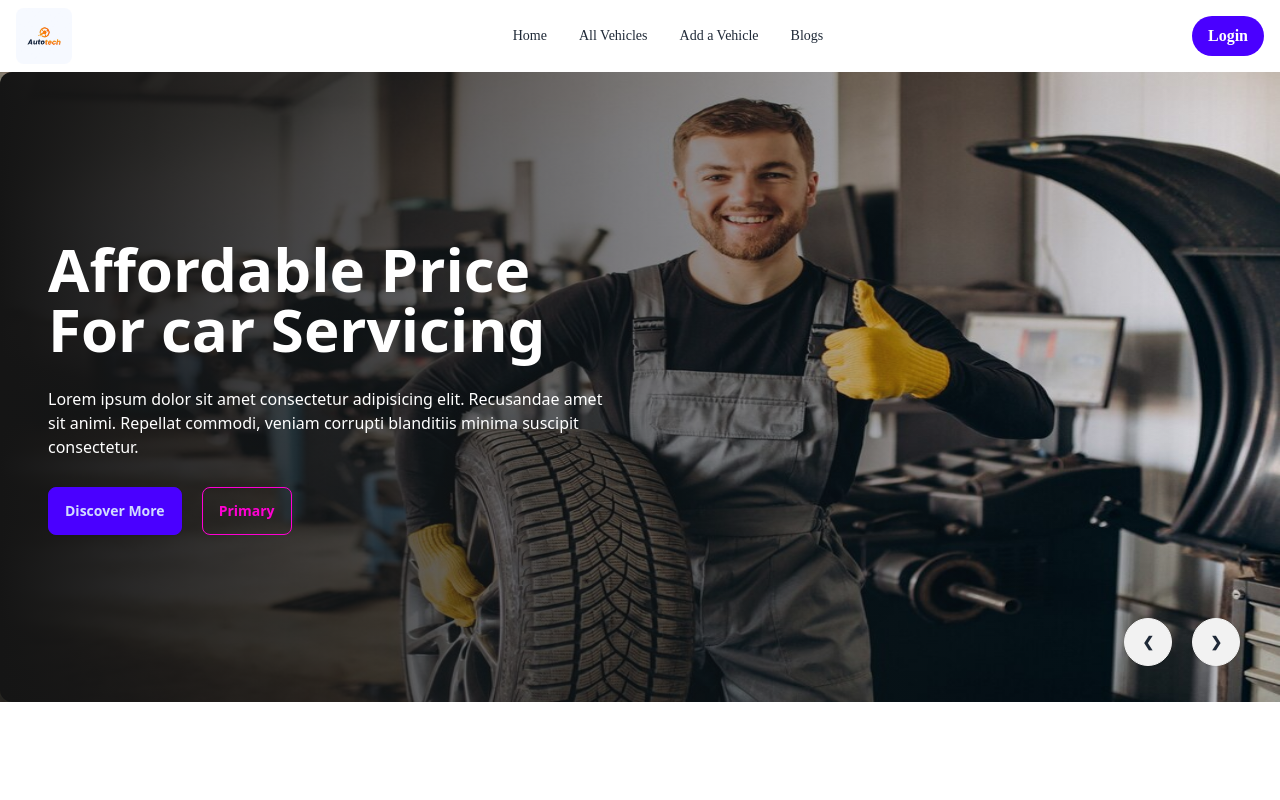
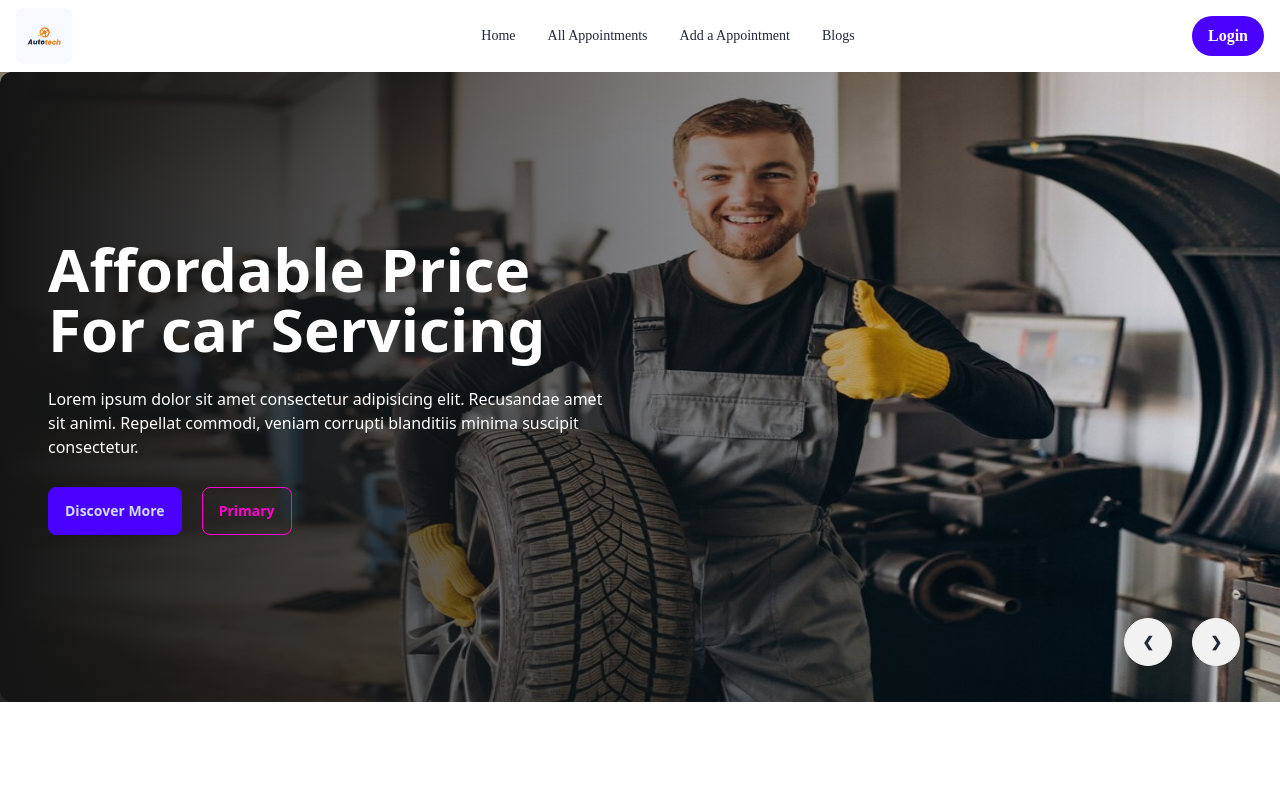
Before and after one commit to Ashrafulhiderjayed/autotech-client-au, a React (Vite) app: page / in a window 1280 px wide. Shown: the top 800 px of the page. Built offline with nearby package versions, Linux system fonts and the light colour scheme; no server answers.

Commit message:
service section head part done

```diff
--- a/public/services.json
+++ b/public/services.json
@@ -1,6 +1,5 @@
 [
     {
-        "_id": "635a0c0b64a6d231228942ae",
         "service_id": "01",
         "title": "Engine Oil Change",
         "img": "https://i.ibb.co/5YmGbBd/s1.webp",
@@ -26,7 +25,6 @@
         ]
     },
     {
-        "_id": "635a0c0b64a6d231228942af",
         "service_id": "02",
         "title": "Diagnostic",
         "img": "https://i.ibb.co/yfcsvVd/s2.webp",
@@ -52,7 +50,6 @@
         ]
     },
     {
-        "_id": "635b591a1dafe382a9da8c96",
         "service_id": "03",
         "title": "Engines",
         "img": "https://i.ibb.co/F0jDvQd/s3.webp",
@@ -78,7 +75,6 @@
         ]
     },
     {
-        "_id": "635b5afc1dafe382a9da8c98",
         "service_id": "04",
         "title": "Brakes",
         "img": "https://i.ibb.co/F0jDvQd/s3.webp",
@@ -104,7 +100,6 @@
         ]
     },
     {
-        "_id": "635b5b691dafe382a9da8c99",
         "service_id": "05",
         "title": "Transmissions",
         "img": "https://i.ibb.co/34cnWkn/s5.webp",
@@ -130,7 +125,6 @@
         ]
     },
     {
-        "_id": "635b5ba51dafe382a9da8c9a",
         "service_id": "06",
         "title": "Tires & Wheels:",
         "img": "https://i.ibb.co/bmcZczT/s6.webp",
--- a/src/Layout/Main.jsx
+++ b/src/Layout/Main.jsx
@@ -1,13 +1,17 @@
-import { Outlet } from 'react-router-dom';
+import { Outlet, useLocation } from 'react-router-dom';
 import Footer from '../pages/Shared/Footer/Footer';
 import Navbar from '../pages/Shared/Navbar/Navbar';
 
 const Main = () => {
+    const location = useLocation();
+
+    const removeNavFooter = location.pathname.includes('login') || location.pathname.includes('signup');
+
     return (
         <div>
-            <Navbar></Navbar>
+            { removeNavFooter || <Navbar></Navbar>}
             <Outlet />
-            <Footer></Footer>
+            { removeNavFooter || <Footer></Footer>}
         </div>
     );
 };
--- a/src/Routes/Reoutes.jsx
+++ b/src/Routes/Reoutes.jsx
@@ -3,6 +3,7 @@ import Main from "../Layout/Main";
 import Home from "../pages/Home/Home/Home";
 import Login from "../pages/Login/Login";
 import SignUp from "../pages/SignUp/SignUp";
+import Services from "../pages/Services/Services";
 
 const router = createBrowserRouter([
     {
@@ -21,6 +22,10 @@ const router = createBrowserRouter([
           path: 'signup',
           element: <SignUp></SignUp>
         },
+        {
+          path: '/services',
+          element: <Services></Services>
+        },
       ]
     },
 ]);
--- /dev/null
+++ b/src/pages/Services/Services.jsx
@@ -0,0 +1,27 @@
+import backgroundImage from '../../assets/img/SUV-blue.svg';
+
+const Services = () => {
+    const heroStyle = {
+        backgroundImage: `url(${backgroundImage})`
+    }
+  return (
+    // <div className="hero min-h-screen" style={heroStyle}>
+    <div className="hero justify-start" style={heroStyle}>
+
+      <section className='bg-gradient-to-r from-black to-transparent'>
+      {/* <div className="hero-overlay"></div> */}
+      <div className="hero-content text-left text-neutral-content py-28 ">
+        <div className="mr-80 p-8">
+          <h1 className="mb-5 text-6xl font-bold">Engine Oil</h1>
+          <p className="mb-5">
+          Our mobile mechanics offer services 7 days a week. Upfront and transparent pricing.
+          </p>
+          <button className="btn btn-primary">Get Started</button>
+        </div>
+      </div>
+      </section>
+    </div>
+  );
+};
+
+export default Services;
--- a/src/pages/Shared/Navbar/Navbar.jsx
+++ b/src/pages/Shared/Navbar/Navbar.jsx
@@ -12,12 +12,12 @@ const Navbar = () => {
 
   const navItems = <>
   <li><Link to='/'>Home</Link></li>
-  <li><Link to='/'>All Vehicles</Link></li>
+  <li><Link to='/'>All Appointments</Link></li>
   {
-    user && <li><Link to='/'>My Vehicles</Link></li>
+    user && <li><Link to='/'>My Appointments</Link></li>
   }
   {
-    <li><Link to='/'>Add a Vehicle</Link></li>
+    <li><Link to='/'>Add a Appointment</Link></li>
   }
   <li><Link to='/'>Blogs</Link></li>
   </>
```
Also changed, not shown: src/assets/img/SUV-blue.svg (added).
